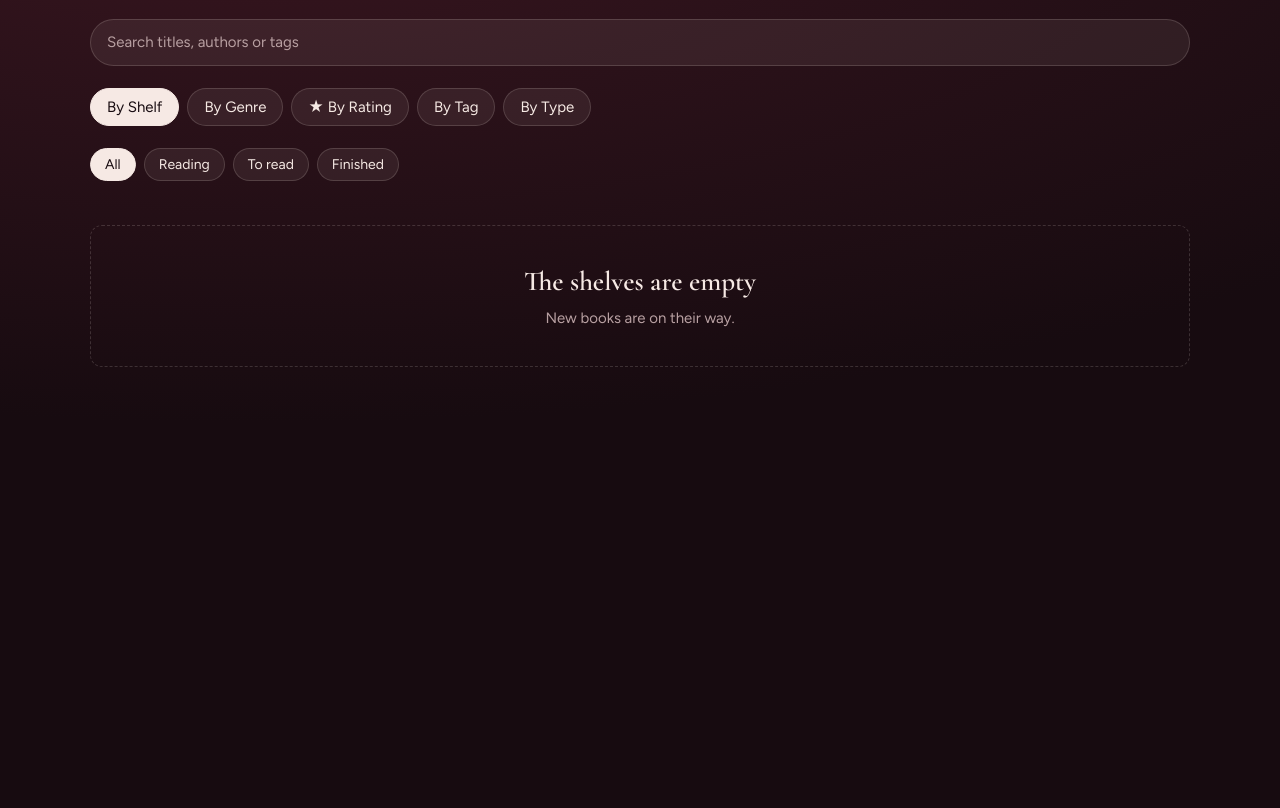
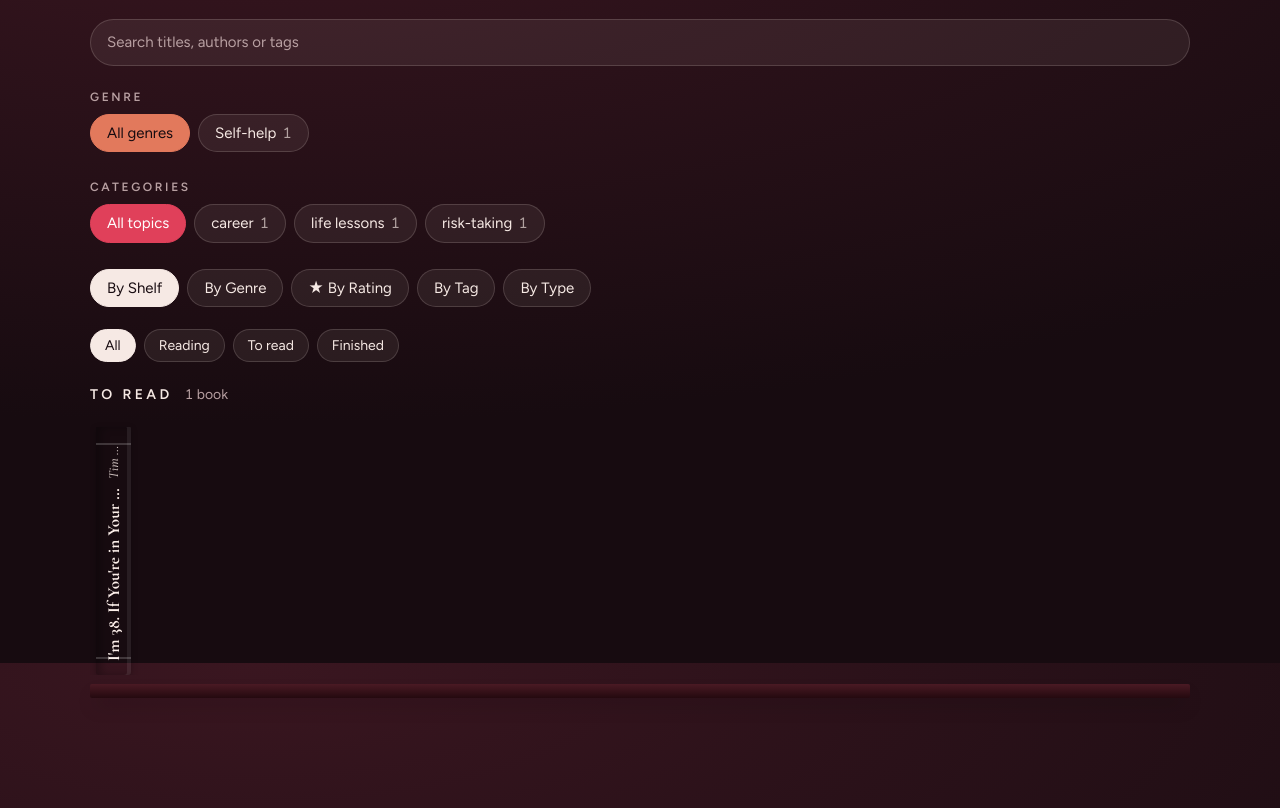
Before and after one commit to jeelgoswami2611/reading-shelf, a plain HTML site: page index.html in a window 1280 px wide. Shown: the part 137-945 px from the top of the page. Before the commit the page ends 800 px from the top, so only its background shows below. Drawn offline with nearby package versions, Linux system fonts and the light colour scheme.

Commit message:
Add Tim Denning article
Co-Authored-By: Claude Opus 5.5 <noreply@anthropic.com>
Claude-Session: https://claude.ai/code/session_01UZ44hykEFLxZHMr8Zw9JzF

```diff
--- a/index.html
+++ b/index.html
@@ -167,7 +167,26 @@ button, input, select, textarea { font: inherit; color: inherit; }
 <div class="toast" id="toast" hidden></div>
 
 <script>
-const BOOKS = [];
+const BOOKS = [
+ {
+  "addedAt": "2026-11-18T17:38:00.000Z",
+  "author": "Tim Denning",
+  "callNo": "IR-001",
+  "genre": "Self-help",
+  "kind": "Article",
+  "note": "Tim Denning draws on his own setbacks to urge people in their 20s and 30s to take bold risks and build something of their own instead of chasing the corporate ladder.",
+  "rating": 0,
+  "status": "to-read",
+  "tags": [
+   "career",
+   "life lessons",
+   "risk-taking"
+  ],
+  "title": "I'm 38. If You're in Your 20's or 30's, Read This.",
+  "url": "https://timdenning.substack.com/p/im-38-if-youre-in-your-20s-or-30s",
+  "id": "ir-001"
+ }
+];
 (function () {
   const STATUS = { "reading": "Reading", "to-read": "To read", "finished": "Finished" };
   const GROUPS = { status: "By Shelf", genre: "By Genre", rating: "★ By Rating", tag: "By Tag", kind: "By Type" };
```
